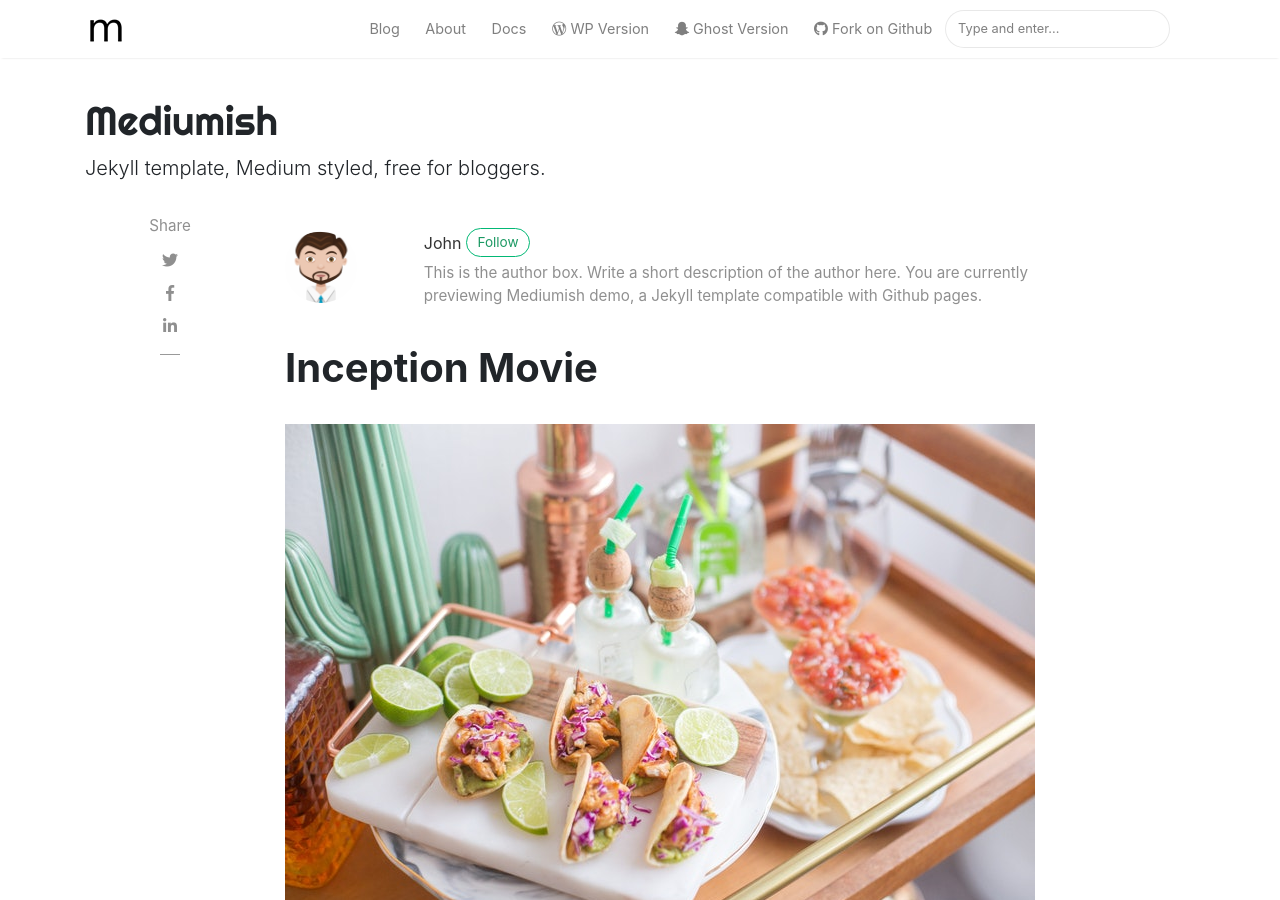
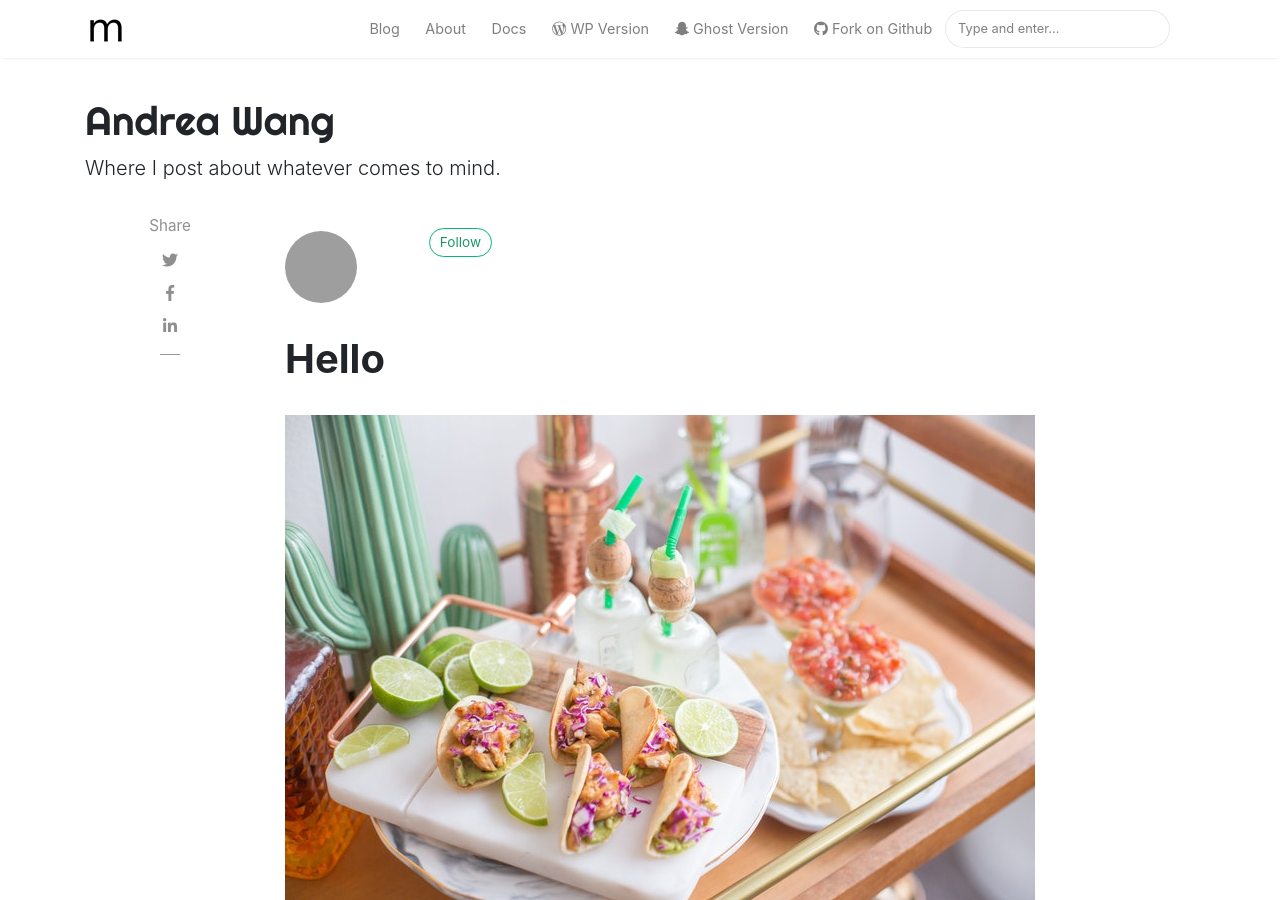
Before and after one commit to awang89/awang89, a Jekyll site: the page built from _posts/2018-01-11-customer-service.md, in a window 1280 px wide and 900 px high. Built offline with Jekyll 4.4.1, drawn with Linux system fonts in a browser that asks for light colours; nearby versions of some CDN libraries; comment, search, counter and statistics services are not loaded; some of the changed text lies outside the part shown; grey boxes are pictures that could not be loaded.

Commit message:
editing some basics in config.yml

```diff
--- a/_config.yml
+++ b/_config.yml
@@ -1,7 +1,7 @@
 # Site
-name: "Mediumish"
-title: "Mediumish"
-description: "Jekyll template, Medium styled, free for bloggers."
+name: "Andrea Wang"
+title: "Andrea's Blog"
+description: "Where I post about whatever comes to mind."
 logo: 'assets/images/logo.png'
 favicon: 'assets/images/logo.png'
 baseurl: /awang89
@@ -13,23 +13,15 @@ permalink: /:title/
 
 # Authors
 authors:
-  sal:
-    name: Sal
-    display_name: Sal
-    gravatar: e56154546cf4be74e393c62d1ae9f9d4
-    email: wowthemesnet@gmail.com
-    web: https://www.wowthemes.net
-    twitter: https://twitter.com/wowthemesnet
-    description: "Author of Mediumish, a Bootstrap Medium styled template available for WordPress, HTML, Ghost and Jekyll. You are currently previewing Jekyll template demo."
-  john:
-    name: John
-    display_name: John
+  andrea:
+    name: Andrea
+    display_name: Andrea
     avatar: 'assets/images/avatar.png'
     gravatar: b1cc14991db7a456fcd761680bbc8f81
     email: wowthemesnet@gmail.com
-    web: https://www.wowthemes.net
+    web: https://awang89.github.io/awang89/
     twitter: https://twitter.com/wowthemesnet
-    description: "This is the author box. Write a short description of the author here. You are currently previewing Mediumish demo, a Jekyll template compatible with Github pages."
+    description: "I'm Andrea. I don't always go out all that much, so keeping up a blob sounds kind of fun"
 
 # Plugins
 plugins:
--- a/_posts/2018-01-11-customer-service.md
+++ b/_posts/2018-01-11-customer-service.md
@@ -1,11 +1,11 @@
 ---
 layout: post
-title:  "Inception Movie"
+title:  "Hello"
 author: john
-categories: [ Jekyll, tutorial ]
+categories: [ welcome, hello ]
 tags: [red, yellow]
 image: assets/images/11.jpg
-description: "My review of Inception movie. Acting, plot and something else in this short description."
+description: "Welcome to my site. Feel free to browse through everything!"
 featured: true
 hidden: true
 rating: 4.5
```
Also changed, not shown: _posts/2018-01-11-quick-start-guide.md (+3 -3 lines).
